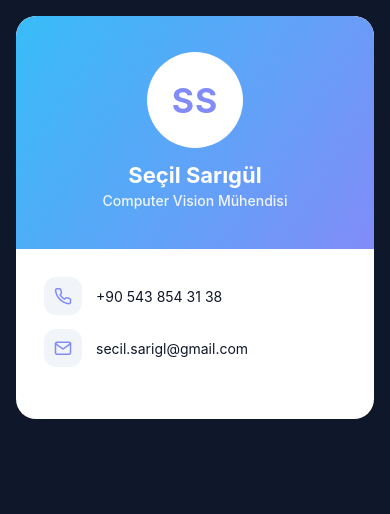
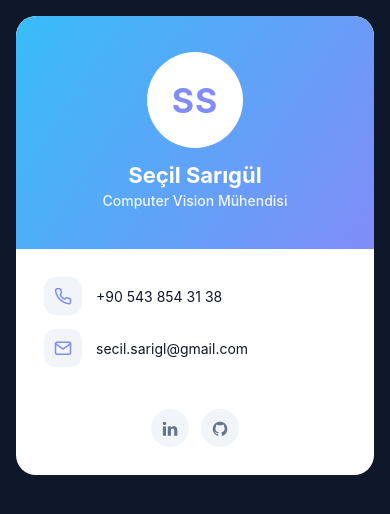
Before and after one commit to secilsarigl/bizcard-miuul, a React Native app in the folder mobile/: screen / in a window 390 px wide. Shown: the top 514 px of the page. Built offline with nearby package versions, Linux system fonts and the light colour scheme.

Commit message:
Add SocialLinks component

```diff
--- a/mobile/App.js
+++ b/mobile/App.js
@@ -2,6 +2,7 @@ import { SafeAreaView, ScrollView, View, StyleSheet } from 'react-native';
 import { PROFILE } from './src/data/card';
 import { Avatar } from './src/components/Avatar';
 import { ContactList } from './src/components/ContactList';
+import { SocialLinks } from './src/components/SocialLinks';
 
 export default function App() {
   return (
@@ -11,6 +12,7 @@ export default function App() {
           <Avatar initials={PROFILE.initials} name={PROFILE.name} title={PROFILE.title} />
           <View style={styles.body}>
             <ContactList phone={PROFILE.phone} phoneHref={PROFILE.phoneHref} email={PROFILE.email} />
+            <SocialLinks socials={PROFILE.socials} />
           </View>
         </View>
       </ScrollView>
--- /dev/null
+++ b/mobile/src/components/SocialLinks.js
@@ -0,0 +1,33 @@
+import { View, TouchableOpacity, StyleSheet, Linking } from 'react-native';
+import { FontAwesome } from '@expo/vector-icons';
+
+const ICONS = { linkedin: 'linkedin', github: 'github' };
+
+export function SocialLinks({ socials }) {
+  return (
+    <View style={styles.row}>
+      {socials.map((s) => (
+        <TouchableOpacity
+          key={s.label}
+          style={styles.circle}
+          onPress={() => Linking.openURL(s.href)}
+          accessibilityLabel={s.label}
+        >
+          <FontAwesome name={ICONS[s.icon]} size={17} color="#64748b" />
+        </TouchableOpacity>
+      ))}
+    </View>
+  );
+}
+
+const styles = StyleSheet.create({
+  row: { flexDirection: 'row', justifyContent: 'center', gap: 12, paddingTop: 18 },
+  circle: {
+    width: 38,
+    height: 38,
+    borderRadius: 19,
+    backgroundColor: '#f1f5f9',
+    alignItems: 'center',
+    justifyContent: 'center',
+  },
+});
```
